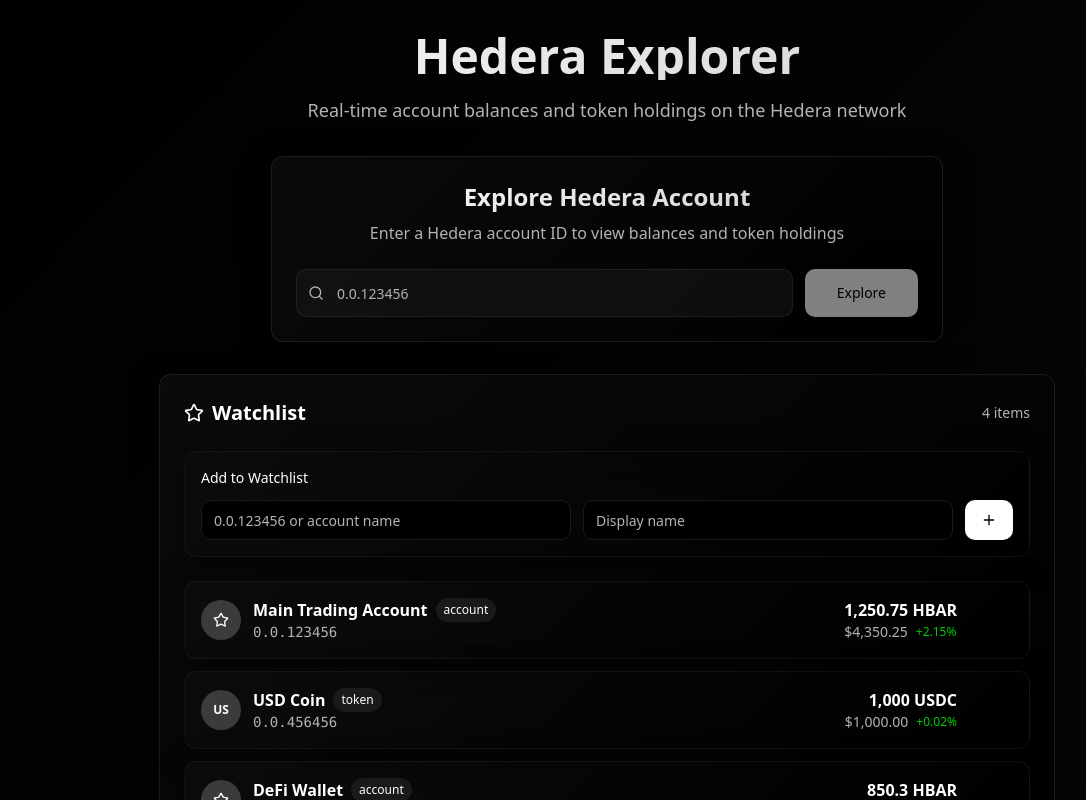
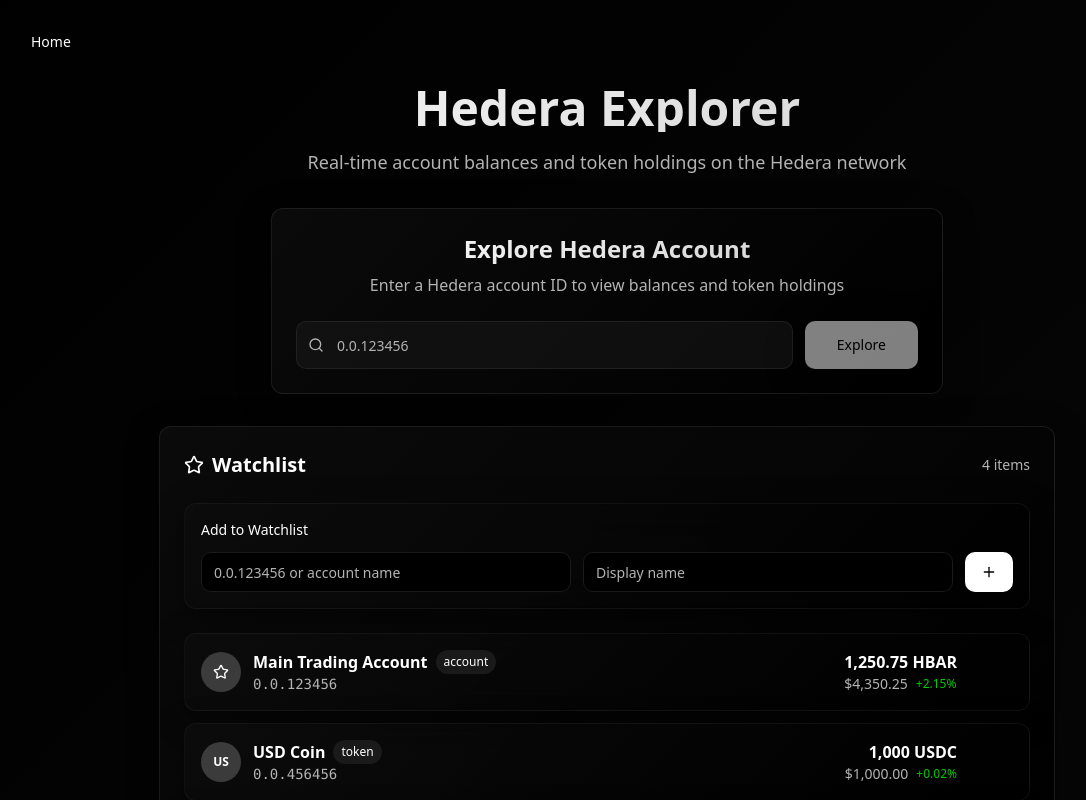
Before and after one commit to Efymer/hedgie-wealth-view, a React (Vite) app: page / in a window 1280 px wide. Shown: the top 800 px of the page, without its empty margins (33-1119 px from the left). Built offline with nearby package versions, Linux system fonts and the light colour scheme; the HTML template or start-up script is replaced by a standard one.

Commit message:
Add breadcrumbs component

```diff
--- /dev/null
+++ b/src/components/Breadcrumb.tsx
@@ -0,0 +1,35 @@
+import React from "react";
+import { ChevronRight } from "lucide-react";
+
+interface BreadcrumbItem {
+  label: string;
+  href?: string;
+  active?: boolean;
+}
+
+interface BreadcrumbProps {
+  items: BreadcrumbItem[];
+}
+
+export const Breadcrumb: React.FC<BreadcrumbProps> = ({ items }) => {
+  return (
+    <nav className="flex items-center space-x-2 text-sm text-muted-foreground">
+      {items.map((item, index) => (
+        <React.Fragment key={index}>
+          {index > 0 && (
+            <ChevronRight size={16} className="text-muted-foreground/50" />
+          )}
+          <span
+            className={`${
+              item.active
+                ? "text-foreground font-medium"
+                : "text-muted-foreground hover:text-foreground cursor-pointer"
+            }`}
+          >
+            {item.label}
+          </span>
+        </React.Fragment>
+      ))}
+    </nav>
+  );
+};
--- a/src/components/HederaExplorer.tsx
+++ b/src/components/HederaExplorer.tsx
@@ -4,6 +4,7 @@ import { AccountBalance } from "./AccountBalance";
 import { TokenList } from "./TokenList";
 import { TransactionHistory } from "./TransactionHistory";
 import { Watchlist } from "./Watchlist";
+import { Breadcrumb } from "./Breadcrumb";
 
 import { useToast } from "@/hooks/use-toast";
 
@@ -86,9 +87,19 @@ export const HederaExplorer: React.FC = () => {
     }
   };
 
+  const breadcrumbItems = !accountData
+    ? [{ label: "Home", active: true }]
+    : [
+        { label: "Home" },
+        { label: `Account ${accountData.accountId}`, active: true }
+      ];
+
   return (
     <div className="min-h-screen p-4 md:p-8">
       <div className="max-w-6xl mx-auto space-y-8">
+        {/* Breadcrumb */}
+        <Breadcrumb items={breadcrumbItems} />
+
         {/* Header */}
         <div className="text-center space-y-4">
           <h1 className="text-4xl md:text-5xl font-bold gradient-text">
```
